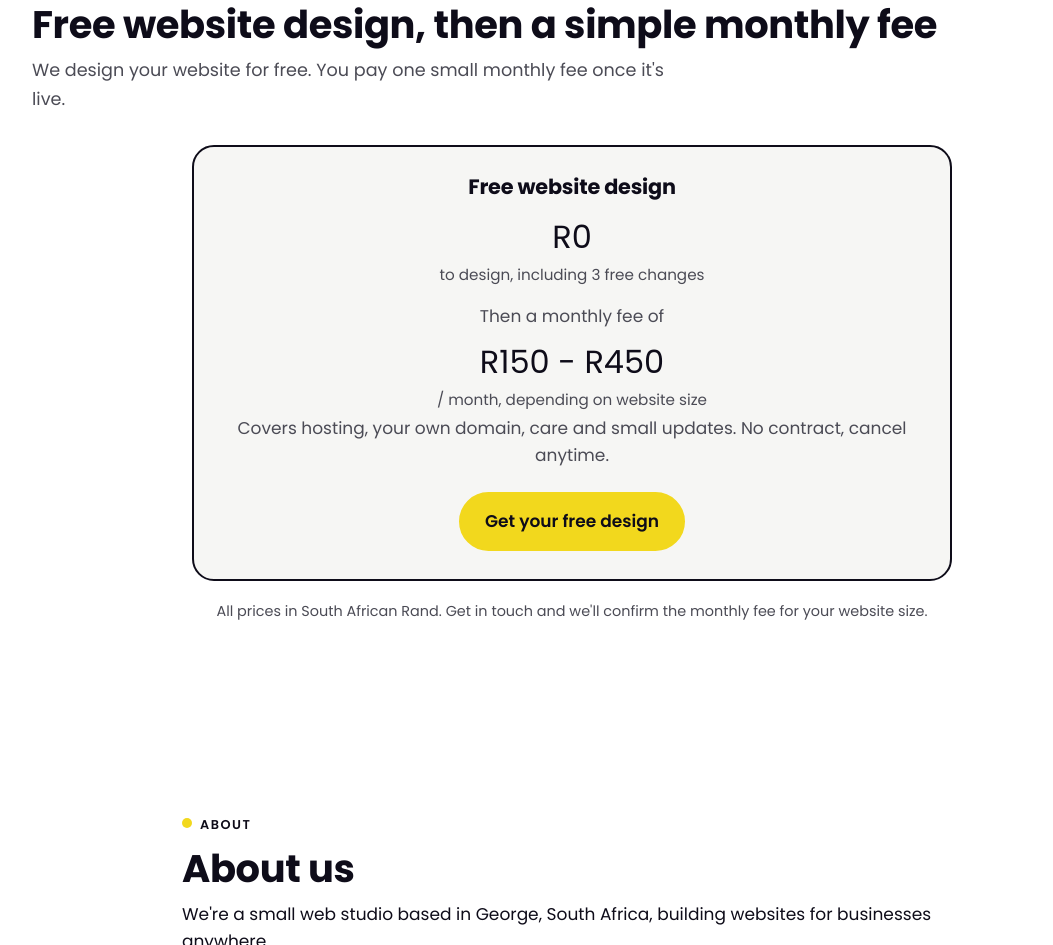
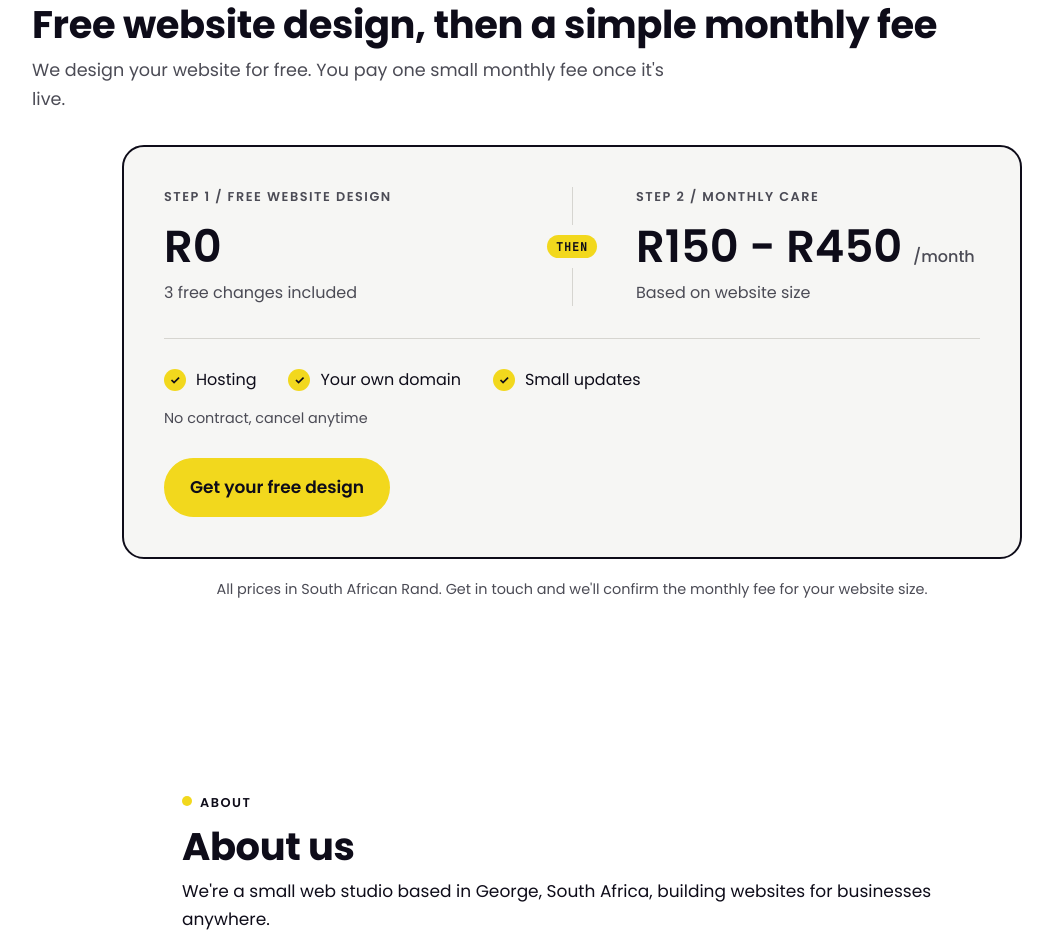
Before and after one commit to KomanRudden/onzs, a plain HTML site: page index.html in a window 1280 px wide. Shown: the part 1983-2928 px from the top of the page, without its empty margins (68-1121 px from the left). Drawn offline with Linux system fonts and the light colour scheme.

Commit message:
Pricing: rework card into clean two-step layout

```diff
--- a/index.html
+++ b/index.html
@@ -130,6 +130,31 @@ input:focus,select:focus,textarea:focus{outline-color:var(--ink)}
  .code{font-size:11.5px;line-height:1.9;padding:44px 18px 64px;border-radius:90px 18px 18px 18px;min-height:0;white-space:nowrap}
  .code::after{width:80px;height:80px;right:-28px;bottom:-28px}
 }
+.pc{max-width:900px;margin:2rem auto 0;background:var(--card);border:2px solid var(--ink);border-radius:var(--r);padding:40px}
+.pc-cols{display:grid;grid-template-columns:1fr auto 1fr;gap:40px;align-items:stretch}
+.pc-col{text-align:left}
+.pc-label{font-size:.8rem;font-weight:600;letter-spacing:.12em;text-transform:uppercase;color:var(--muted);margin:0 0 .9rem}
+.pc-num{font:600 2.8rem/1.1 Poppins,sans-serif;color:var(--ink);margin:0 0 .6rem}
+.pc-num small{font-size:1rem;font-weight:500;color:var(--muted)}
+.pc-body{font-size:1rem;color:var(--muted);margin:0}
+.pc-div{display:flex;flex-direction:column;align-items:center;justify-content:center;gap:10px;position:relative;width:48px}
+.pc-div::before,.pc-div::after{content:"";flex:1;width:1px;background:#d6d5d0}
+.pc-div span{font:600 .72rem/1 "JetBrains Mono",ui-monospace,monospace;text-transform:uppercase;letter-spacing:.1em;color:var(--ink);background:var(--accent);padding:6px 9px;border-radius:999px}
+.pc-ticks{list-style:none;display:flex;flex-wrap:wrap;gap:12px 32px;margin:32px 0 0;padding:28px 0 0;border-top:1px solid #d6d5d0}
+.pc-ticks li{font-size:1rem;color:var(--ink);display:flex;align-items:center;gap:10px}
+.pc-ticks li::before{content:"\2713";display:inline-flex;align-items:center;justify-content:center;width:22px;height:22px;border-radius:50%;background:var(--accent);font-size:.75rem;font-weight:700}
+.pc-fine{font-size:.9rem;color:var(--muted);margin:14px 0 0}
+.pc .btn{margin-top:28px}
+.pc-note{text-align:center}
+@media(max-width:719px){
+ .pc{padding:28px 22px}
+ .pc-cols{grid-template-columns:1fr;gap:24px}
+ .pc-div{flex-direction:row;width:auto;height:auto}
+ .pc-div::before,.pc-div::after{flex:1;width:auto;height:1px}
+ .pc-num{font-size:2.3rem}
+ .pc-ticks{flex-direction:column}
+ .pc .btn{display:block;text-align:center}
+}
 </style>
 </head>
 <body>
@@ -175,15 +200,27 @@ input:focus,select:focus,textarea:focus{outline-color:var(--ink)}
  <p class="eyebrow">Pricing</p>
  <h2>Free website design, then a simple monthly fee</h2>
  <p class="lead">We design your website for free. You pay one small monthly fee once it's live.</p>
- <div class="card price feat" style="max-width:760px;margin:2rem auto 0;text-align:center;align-items:center">
-  <h3>Free website design</h3>
-  <div class="amt">R0 <small>to design, including 3 free changes</small></div>
-  <p style="margin-top:.8rem">Then a monthly fee of</p>
-  <div class="amt">R150 - R450 <small>/ month, depending on website size</small></div>
-  <p>Covers hosting, your own domain, care and small updates. No contract, cancel anytime.</p>
-  <a class="btn btn-p" href="#contact" style="margin-top:1.4rem">Get your free design</a>
+ <div class="pc">
+  <div class="pc-cols">
+   <div class="pc-col">
+    <p class="pc-label">Step 1 / Free website design</p>
+    <p class="pc-num">R0</p>
+    <p class="pc-body">3 free changes included</p>
+   </div>
+   <div class="pc-div" aria-hidden="true"><span>then</span></div>
+   <div class="pc-col">
+    <p class="pc-label">Step 2 / Monthly care</p>
+    <p class="pc-num">R150 - R450 <small>/month</small></p>
+    <p class="pc-body">Based on website size</p>
+   </div>
+  </div>
+  <ul class="pc-ticks">
+   <li>Hosting</li><li>Your own domain</li><li>Small updates</li>
+  </ul>
+  <p class="pc-fine">No contract, cancel anytime</p>
+  <a class="btn btn-p" href="#contact">Get your free design</a>
  </div>
- <p class="note" style="text-align:center">All prices in South African Rand. Get in touch and we'll confirm the monthly fee for your website size.</p>
+ <p class="note pc-note">All prices in South African Rand. Get in touch and we'll confirm the monthly fee for your website size.</p>
 </div></section>
 
 <section id="about"><div class="wrap" style="max-width:820px"><div>
```
